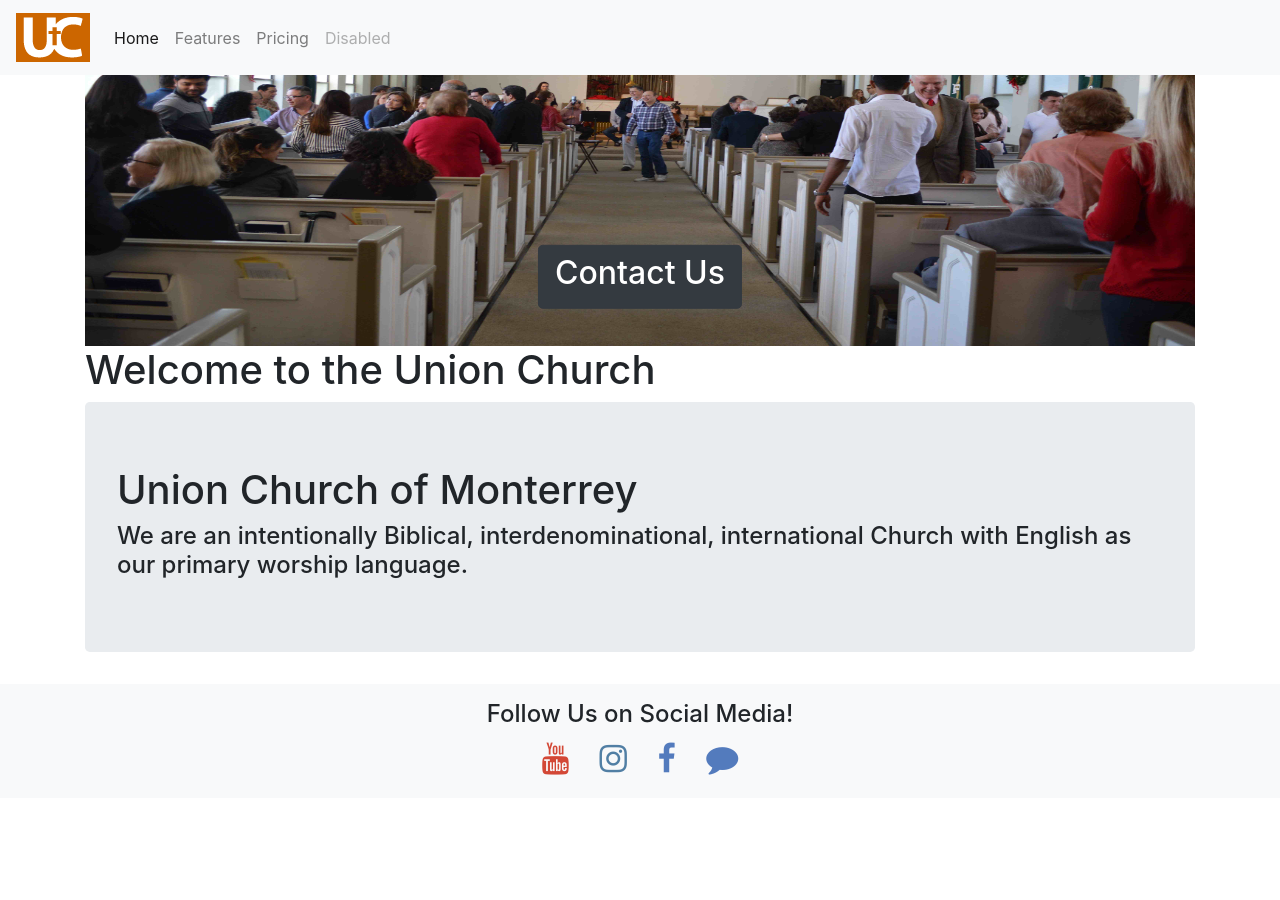
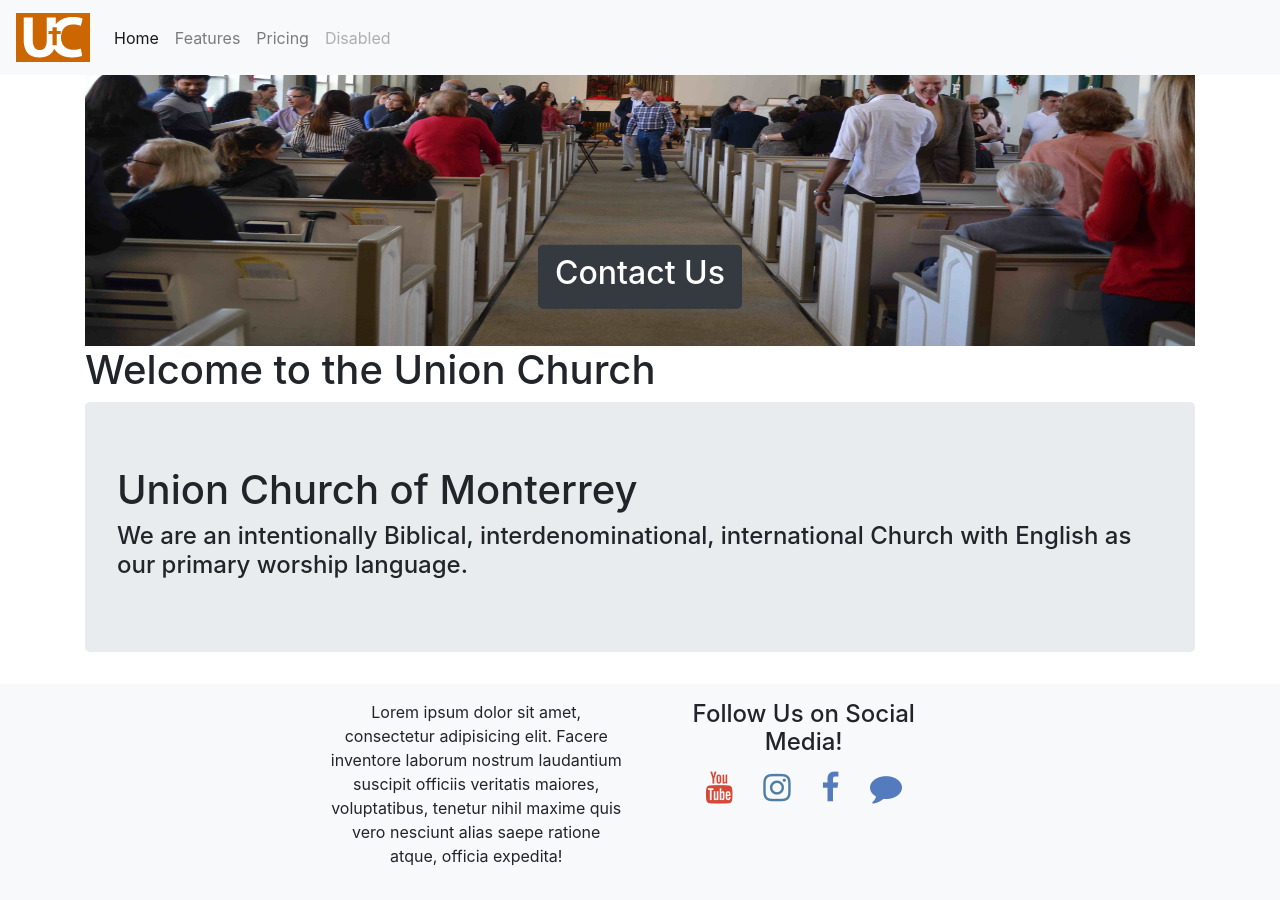
Before and after one commit to gogvale/UnionChurch, a Jekyll site: the page built from index.html, in a window 1280 px wide and 900 px high, scrolled down 241 px. Built offline with Jekyll 4.4.1, drawn with Linux system fonts in a browser that asks for light colours; nearby versions of some CDN libraries; before the commit the page ends 1039 px from its top, so only the background shows below that.

Commit message:
Add 2 columns footer

```diff
--- a/_includes/footer.html
+++ b/_includes/footer.html
@@ -1,4 +1,16 @@
-<div id="footer" class="bg-light text-center py-3">
+<div
+  id="footer"
+  class="bg-light text-center py-3 row justify-content-md-center"
+>
+  <div class="col-12 col-md-3">
+    <p>
+      Lorem ipsum dolor sit amet, consectetur adipisicing elit. Facere inventore
+      laborum nostrum laudantium suscipit officiis veritatis maiores,
+      voluptatibus, tenetur nihil maxime quis vero nesciunt alias saepe ratione
+      atque, officia expedita!
+    </p>
+  </div>
+  <div id="social-media" class="col-12 col-md-3">
     <h4>Follow Us on Social Media!</h4>
 
     {% for item in site.data.social_media %} {% assign icon = {{item.name |
@@ -14,3 +26,4 @@
     </a>
     {% endfor %}
   </div>
+</div>
```
Lines whose indentation alone changed are shown as unchanged.
